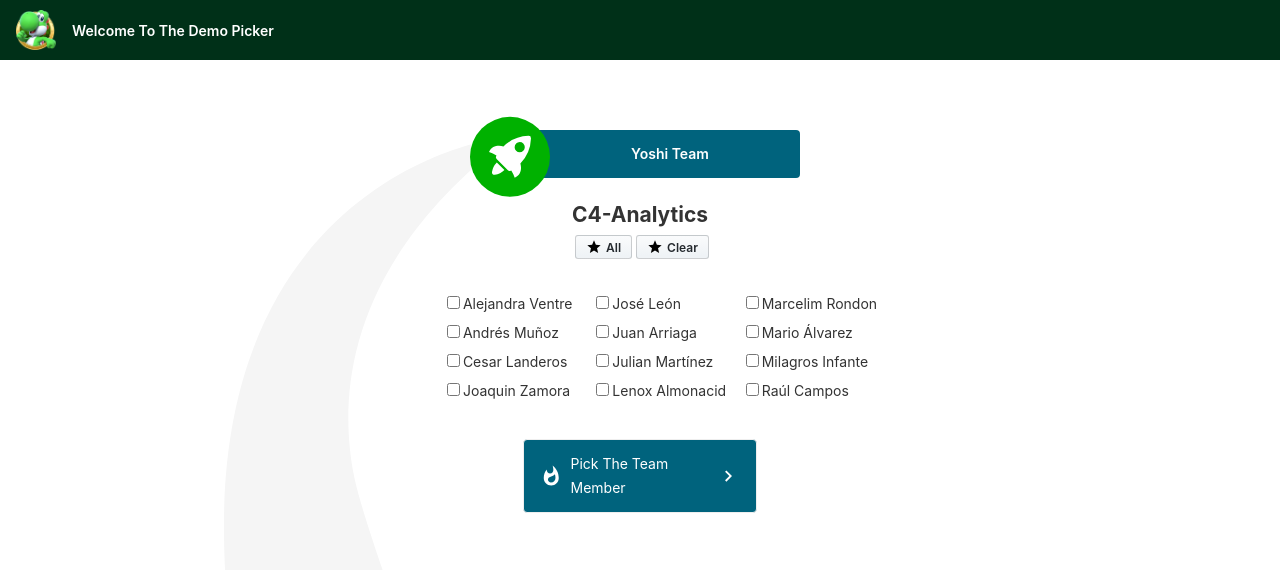
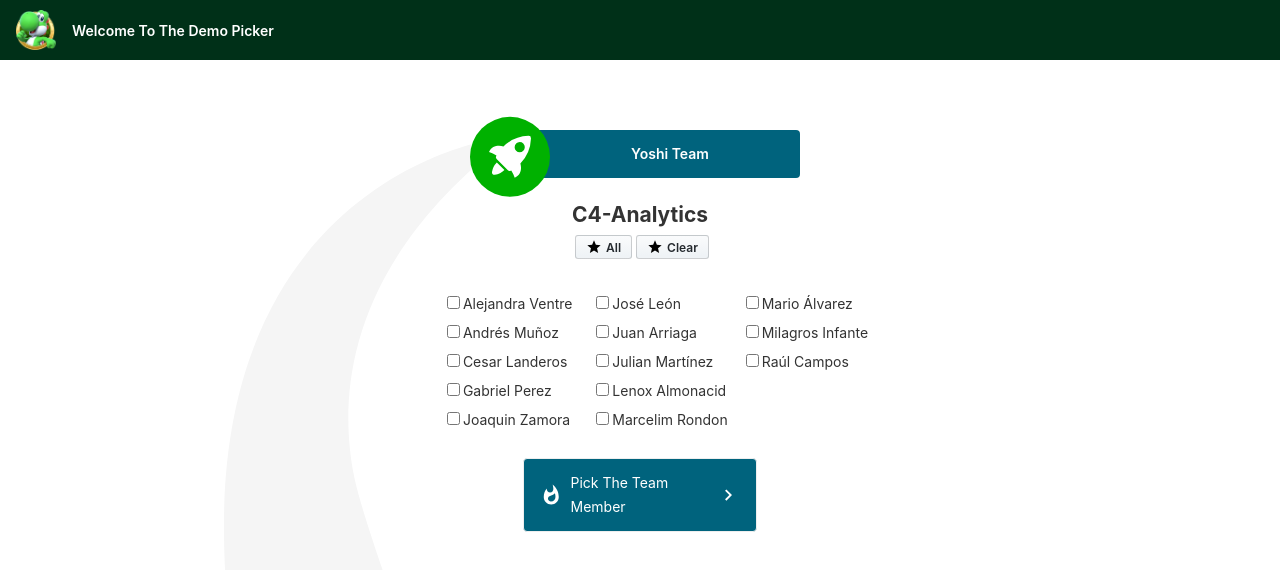
Before and after one commit to LenoxRico/demo-picker, an Angular app: page / in a window 1280 px wide. Shown: the top 570 px of the page. Built offline with nearby package versions, Linux system fonts and the light colour scheme.

Commit message:
Add team member

```diff
--- a/src/app/app.component.ts
+++ b/src/app/app.component.ts
@@ -57,15 +57,15 @@ export class AppComponent {
       title: this.frontTeam,
       enable: false,
     },
-    // {
-    //   id: 6,
-    //   role: 'FullStack Developer, SSr.',
-    //   name: 'Abraham',
-    //   lastname: 'Kazerian',
-    //   lead: 1,
-    //   title: this.frontTeam,
-    //   enable: false,
-    // },
+    {
+      id: 6,
+      role: 'FullStack Developer, Sr.',
+      name: 'Gabriel',
+      lastname: 'Perez',
+      lead: 1,
+      title: this.backTeam,
+      enable: false,
+    },
     {
       id: 7,
       role: 'QA',
```
